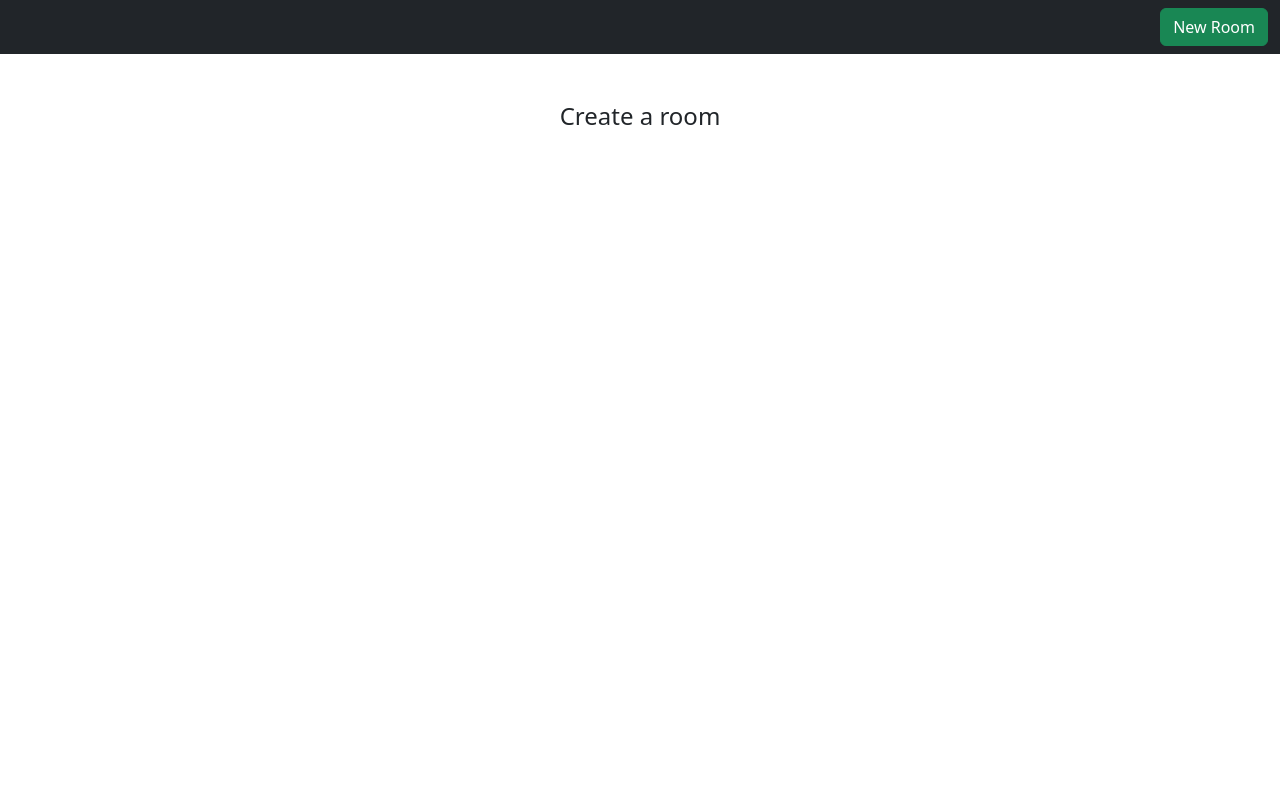
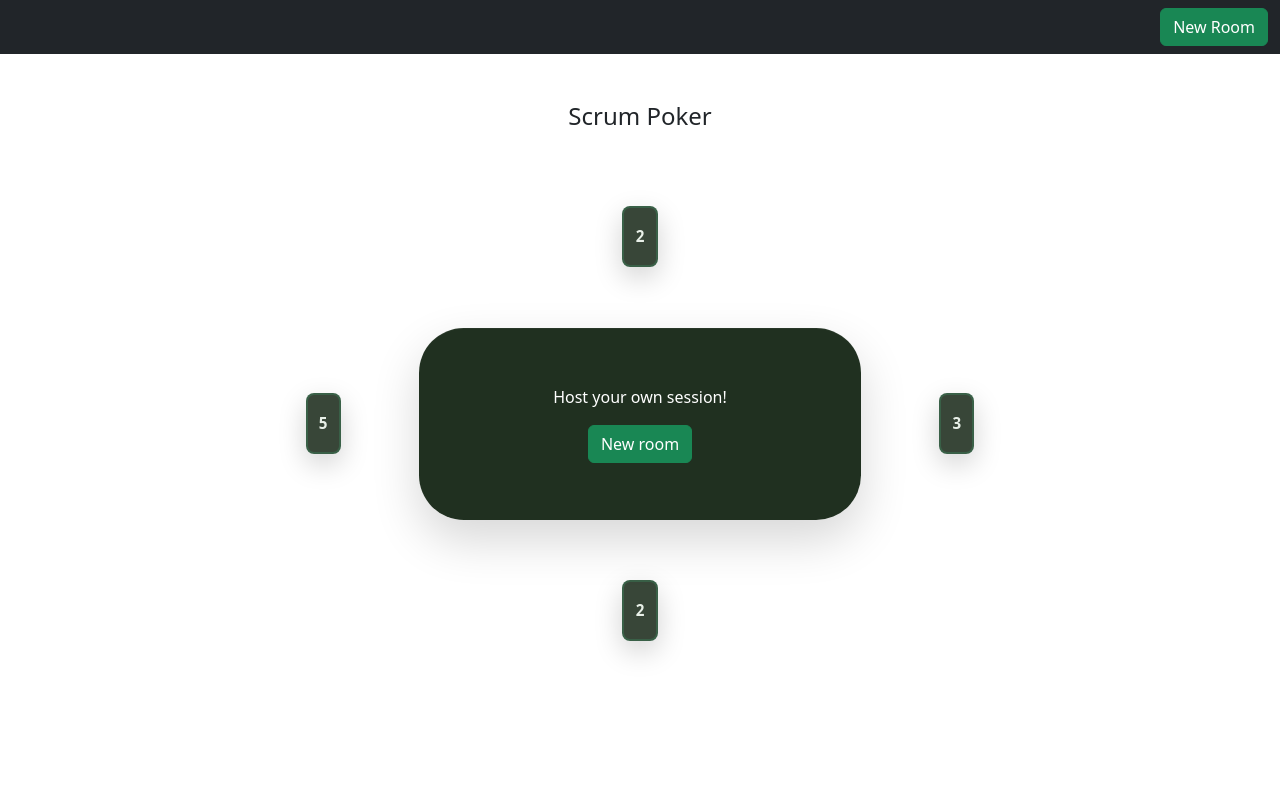
Before and after one commit to R-Lek/scrumpoker, a Flask app: page / in a window 1280 px wide. Before the commit the page ends 125 px from the top, so only its background shows below. Run offline with Flask 3, Linux system fonts and the light colour scheme; some libraries are stand-ins or nearby versions.

Commit message:
Add CSS styled example for homepage

```diff
--- a/static/styles.css
+++ b/static/styles.css
@@ -132,6 +132,17 @@ body.room-page main {
 
 .table-grid__action--hidden {
     display: none;
+}
+
+.homepage__table-content {
+    position: absolute;
+    inset: 2.4rem;
+    display: flex;
+    flex-direction: column;
+    align-items: center;
+    justify-content: center;
+    border-radius: 1.6rem;
+    color: #fff;
 }
 
 .player-slot {
--- a/templates/index.html
+++ b/templates/index.html
@@ -9,5 +9,52 @@
 {% endblock %}
 
 {% block main %}
-    <h4>Create a room</h4>
+    <h4>Scrum Poker</h4>
+    <!-- style an example of the voting table -->
+    <div class="table-layout">
+        <div class="table-grid">
+            <div class="table-grid__top">
+                <div class="player-slot">
+                    <div class="player-slot__wrapper">
+                        <div class="player-slot__card-container">
+                            <div class="player-card">2</div>
+                        </div>
+                    </div>
+                </div>
+            </div>
+            <div class="table-grid__bottom">
+                <div class="player-slot">
+                    <div class="player-slot__wrapper">
+                        <div class="player-slot__card-container">
+                            <div class="player-card">2</div>
+                        </div>
+                    </div>
+                </div>
+            </div>
+            <div class="table-grid__left">
+                <div class="player-slot">
+                    <div class="player-slot__wrapper">
+                        <div class="player-slot__card-container">
+                            <div class="player-card">5</div>
+                        </div>
+                    </div>
+                </div>
+            </div>
+            <div class="table-grid__right">
+                <div class="player-slot">
+                    <div class="player-slot__wrapper">
+                        <div class="player-slot__card-container">
+                            <div class="player-card">3</div>
+                        </div>
+                    </div>
+                </div>
+            </div>
+            <div class="table-grid__table">
+                <div class="homepage__table-content">
+                    <p>Host your own session!</p>
+                    <a class="btn btn-success" href="/create">New room</a>
+                </div>
+            </div>
+        </div>
+    </div>
 {% endblock %}
```
